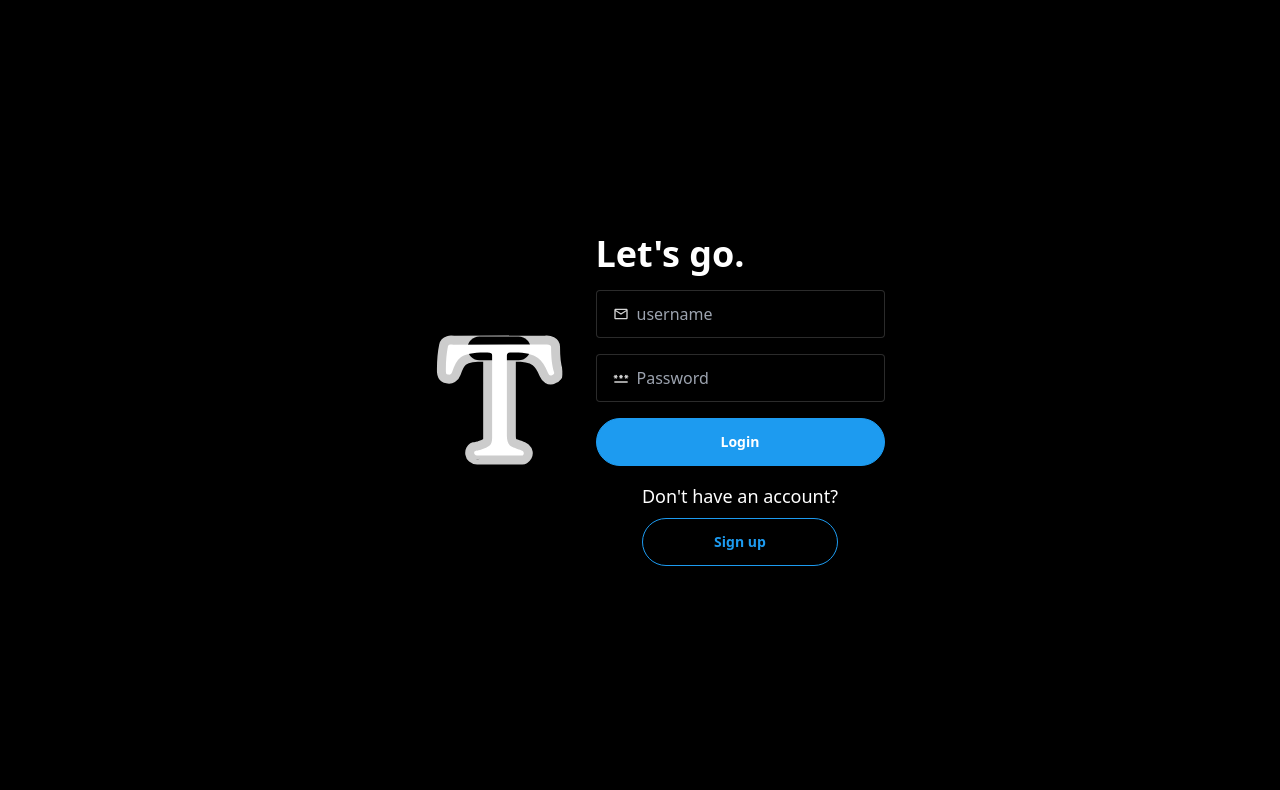
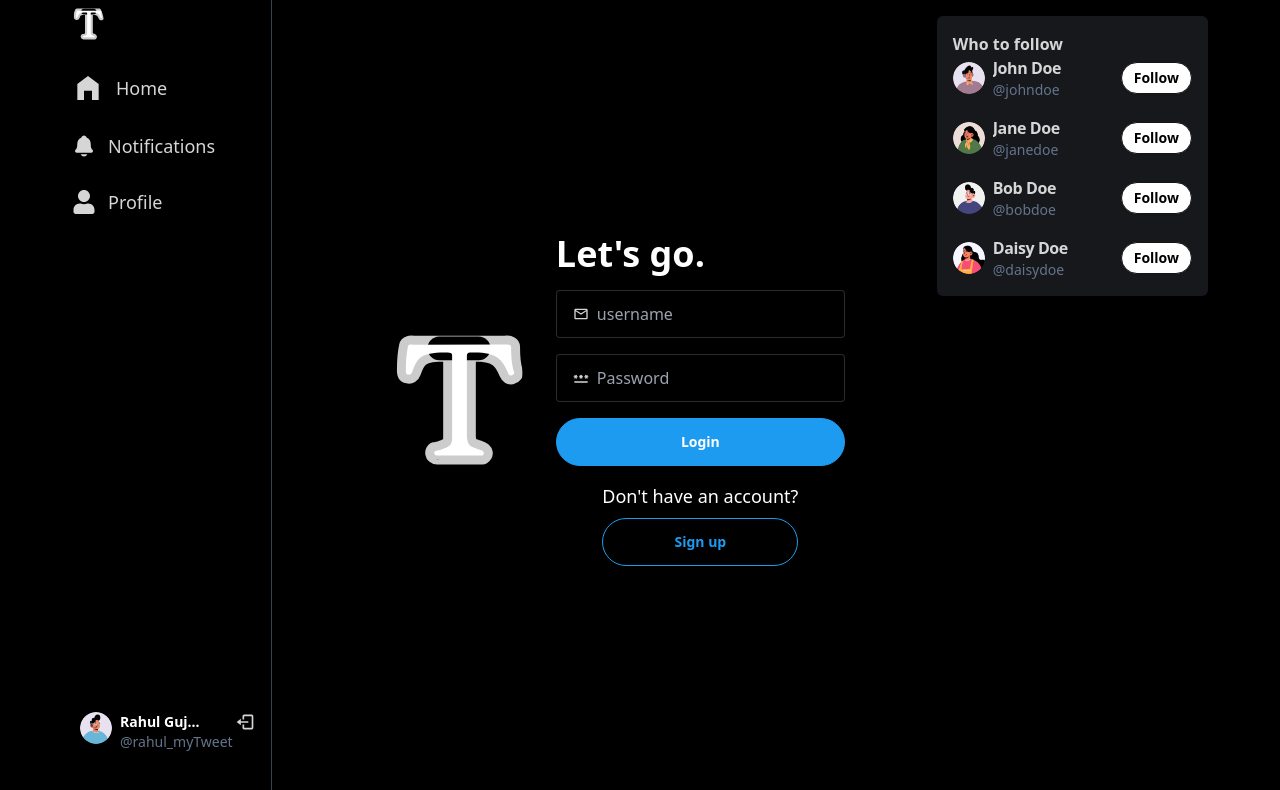
Before and after one commit to rahul-MyGit/Twing-Twing, a React (Vite) app in the folder frontend/: page /login in a window 1280 px wide. Shown: the top 790 px of the page. Built offline with nearby package versions, Linux system fonts and the light colour scheme.

Commit message:
added right bar and skeletom

```diff
--- a/frontend/src/App.tsx
+++ b/frontend/src/App.tsx
@@ -2,6 +2,8 @@
 import Home from "./pages/home/Home"
 import Signup from "./pages/auth/Signup"
 import Login from "./pages/auth/Login"
+import Slidebar from "./components/Slidebar"
+import RightPanel from "./components/RightPanel"
 
 function App() {
 
@@ -9,12 +11,14 @@
     <>
     <BrowserRouter>
     <div className="flex max-w-6xl mx-auto">
+      <Slidebar />
      <Routes>
        <Route path="/" element={<Home />} />
        <Route path="/signup" element={<Signup />}/>
        <Route path="/login" element={<Login />}/>
 
       </Routes>
+      <RightPanel />
     </div>
     </BrowserRouter>
     </>
--- /dev/null
+++ b/frontend/src/components/RightPanel.tsx
@@ -0,0 +1,57 @@
+import { Link } from "react-router-dom";
+import { USERS_FOR_RIGHT_PANEL } from "../utils/db/dummy";
+import RightPanelSkeleton from "./RightPanelSkeleton";
+
+function RightPanel() {
+    const isLoading = false;
+  return (
+    <div className='hidden lg:block my-4 mx-2'>
+			<div className='bg-[#16181C] p-4 rounded-md sticky top-2'>
+				<p className='font-bold'>Who to follow</p>
+				<div className='flex flex-col gap-4'>
+					{/* item */}
+					{isLoading && (
+						<>
+							<RightPanelSkeleton />
+							<RightPanelSkeleton />
+							<RightPanelSkeleton />
+							<RightPanelSkeleton />
+						</>
+					)}
+					{!isLoading &&
+						USERS_FOR_RIGHT_PANEL?.map((user) => (
+							<Link
+								to={`/profile/${user.username}`}
+								className='flex items-center justify-between gap-4'
+								key={user._id}
+							>
+								<div className='flex gap-2 items-center'>
+									<div className='avatar'>
+										<div className='w-8 rounded-full'>
+											<img src={user.profileImg || "/avatar-placeholder.png"} />
+										</div>
+									</div>
+									<div className='flex flex-col'>
+										<span className='font-semibold tracking-tight truncate w-28'>
+											{user.fullname}
+										</span>
+										<span className='text-sm text-slate-500'>@{user.username}</span>
+									</div>
+								</div>
+								<div>
+									<button
+										className='btn bg-white text-black hover:bg-white hover:opacity-90 rounded-full btn-sm'
+										onClick={(e) => e.preventDefault()}
+									>
+										Follow
+									</button>
+								</div>
+							</Link>
+						))}
+				</div>
+			</div>
+		</div>
+  )
+}
+
+export default RightPanel
--- /dev/null
+++ b/frontend/src/components/RightPanelSkeleton.tsx
@@ -0,0 +1,17 @@
+const RightPanelSkeleton = () => {
+	return (
+		<div className='flex flex-col gap-2 w-52 my-2'>
+			<div className='flex gap-2 items-center'>
+				<div className='skeleton w-8 h-8 rounded-full shrink-0'></div>
+				<div className='flex flex-1 justify-between'>
+					<div className='flex flex-col gap-1'>
+						<div className='skeleton h-2 w-12 rounded-full'></div>
+						<div className='skeleton h-2 w-16 rounded-full'></div>
+					</div>
+					<div className='skeleton h-6 w-14 rounded-full'></div>
+				</div>
+			</div>
+		</div>
+	);
+};
+export default RightPanelSkeleton;
--- /dev/null
+++ b/frontend/src/utils/db/dummy.ts
@@ -0,0 +1,146 @@
+export interface Post {
+    _id: string;
+    text: string;
+    img?: string;
+    user: {
+        username: string;
+        profileImg: string;
+        fullname: string;
+    };
+    comments: Comment[];
+    likes: string[];
+}
+
+export interface Comment {
+    _id: string;
+    text: string;
+    user: {
+        username: string;
+        profileImg: string;
+        fullname: string;
+    };
+}
+
+export const POSTS : Post[] = [
+	{
+		_id: "1",
+		text: "Let's build a fullstack WhatsApp clone with NEXT.JS 14 😍",
+		img: "/posts/post1.png",
+		user: {
+			username: "johndoe",
+			profileImg: "/avatars/boy1.png",
+			fullname: "John Doe",
+		},
+		comments: [
+			{
+				_id: "1",
+				text: "Nice Tutorial",
+				user: {
+					username: "janedoe",
+					profileImg: "/avatars/girl1.png",
+					fullname: "Jane Doe",
+				},
+			},
+		],
+		likes: ["6658s891", "6658s892", "6658s893", "6658s894"],
+	},
+	{
+		_id: "2",
+		text: "How you guys doing? 😊",
+		user: {
+			username: "johndoe",
+			profileImg: "/avatars/boy2.png",
+			fullname: "John Doe",
+		},
+		comments: [
+			{
+				_id: "1",
+				text: "Nice Tutorial",
+				user: {
+					username: "janedoe",
+					profileImg: "/avatars/girl2.png",
+					fullname: "Jane Doe",
+				},
+			},
+		],
+		likes: ["6658s891", "6658s892", "6658s893", "6658s894"],
+	},
+	{
+		_id: "3",
+		text: "Astronaut in a room of drawers, generated by Midjourney. 🚀",
+		img: "/posts/post2.png",
+		user: {
+			username: "johndoe",
+			profileImg: "/avatars/boy3.png",
+			fullname: "John Doe",
+		},
+		comments: [],
+		likes: ["6658s891", "6658s892", "6658s893", "6658s894", "6658s895", "6658s896"],
+	},
+	{
+		_id: "4",
+		text: "I'm learning GO this week. Any tips? 🤔",
+		img: "/posts/post3.png",
+		user: {
+			username: "johndoe",
+			profileImg: "/avatars/boy3.png",
+			fullname: "John Doe",
+		},
+		comments: [
+			{
+				_id: "1",
+				text: "Nice Tutorial",
+				user: {
+					username: "janedoe",
+					profileImg: "/avatars/girl3.png",
+					fullname: "Jane Doe",
+				},
+			},
+		],
+		likes: [
+			"6658s891",
+			"6658s892",
+			"6658s893",
+			"6658s894",
+			"6658s895",
+			"6658s896",
+			"6658s897",
+			"6658s898",
+			"6658s899",
+		],
+	},
+];
+
+
+export interface User {
+    _id: string;
+    fullname: string;
+    username: string;
+    profileImg: string;
+}
+export const USERS_FOR_RIGHT_PANEL = [
+	{
+		_id: "1",
+		fullname: "John Doe",
+		username: "johndoe",
+		profileImg: "/avatars/boy2.png",
+	},
+	{
+		_id: "2",
+		fullname: "Jane Doe",
+		username: "janedoe",
+		profileImg: "/avatars/girl1.png",
+	},
+	{
+		_id: "3",
+		fullname: "Bob Doe",
+		username: "bobdoe",
+		profileImg: "/avatars/boy3.png",
+	},
+	{
+		_id: "4",
+		fullname: "Daisy Doe",
+		username: "daisydoe",
+		profileImg: "/avatars/girl2.png",
+	},
+];
```
Also changed, not shown: frontend/src/components/Slidebar.tsx (+9 -0 lines).
